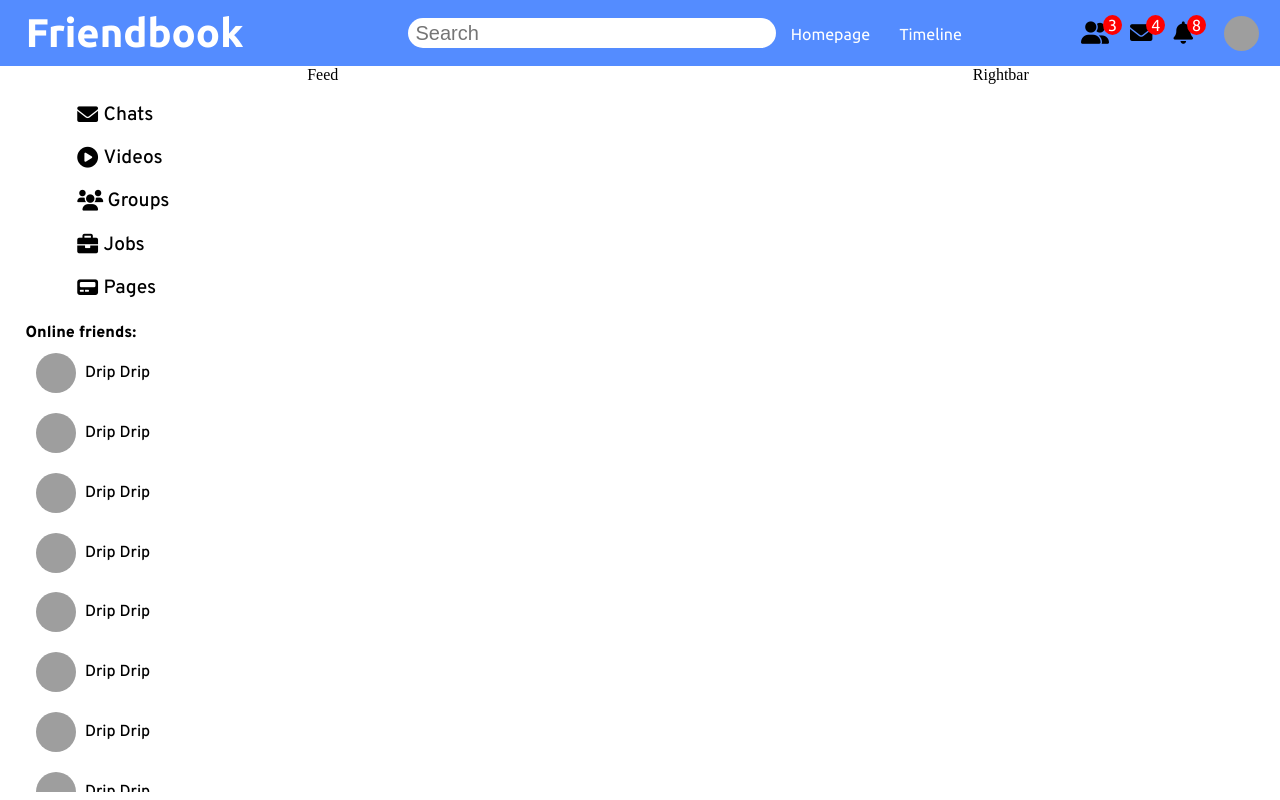
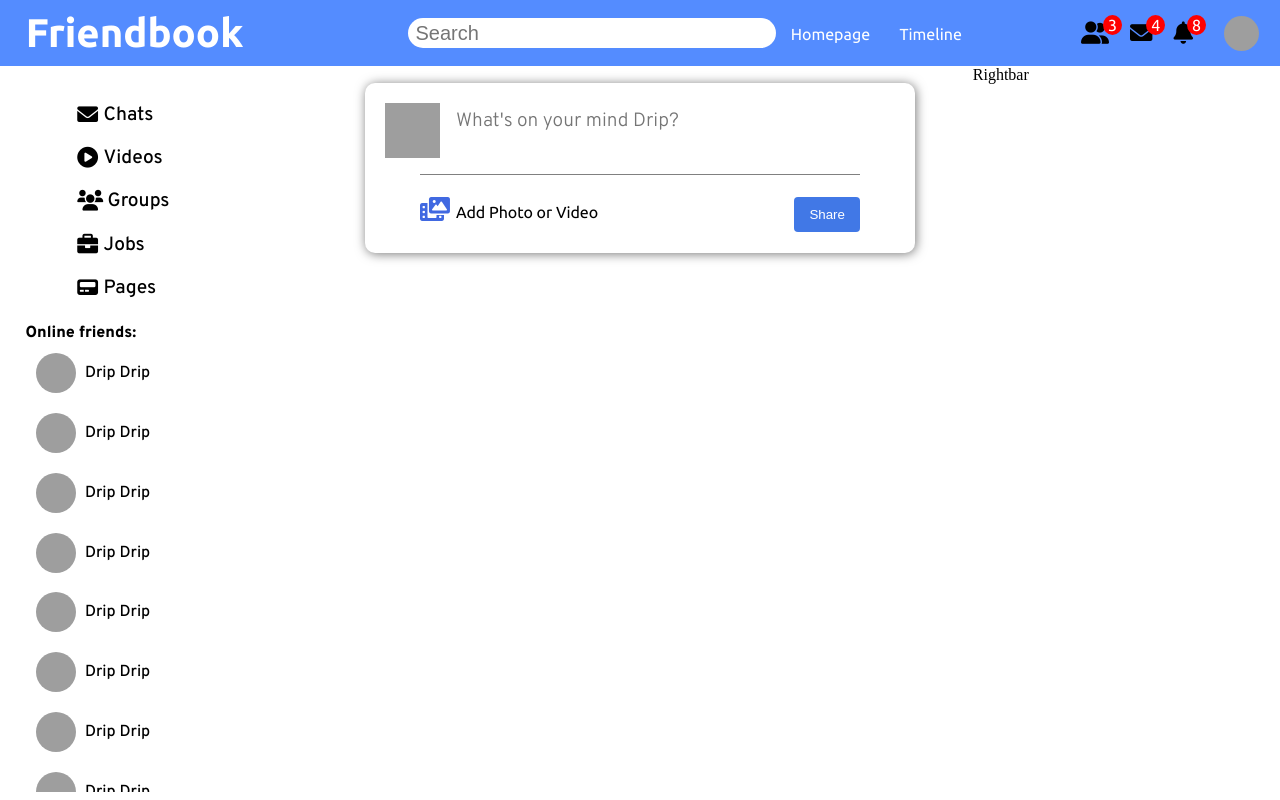
Before and after one commit to dragan0107/social-media-app, a React (Create React App) app in the folder client/: page / in a window 1280 px wide. Built offline with nearby package versions, Linux system fonts and the light colour scheme; grey boxes are pictures that could not be loaded.

Commit message:
updating components

```diff
--- a/client/package.json
+++ b/client/package.json
@@ -3,6 +3,10 @@
   "version": "0.1.0",
   "private": true,
   "dependencies": {
+    "@emotion/react": "^11.7.1",
+    "@emotion/styled": "^11.6.0",
+    "@mui/icons-material": "^5.2.5",
+    "@mui/material": "^5.2.7",
     "@testing-library/jest-dom": "^5.16.1",
     "@testing-library/react": "^12.1.2",
     "@testing-library/user-event": "^13.5.0",
--- a/client/src/Components/Feed/Feed.css
+++ b/client/src/Components/Feed/Feed.css
@@ -1,3 +1,11 @@
 .feed {
     flex: 6.5;
+
 }
+
+.feed-wrapper {
+    display: flex;
+    justify-content: center;
+    align-items: center;
+    width: 100%;
+}
--- a/client/src/Components/Feed/Feed.jsx
+++ b/client/src/Components/Feed/Feed.jsx
@@ -1,8 +1,15 @@
 import React from 'react';
+import SharePost from '../SharePost/SharePost';
 import './Feed.css';
 
 const Feed = () => {
-    return <div className="feed">Feed</div>;
+    return (
+        <div className="feed">
+            <div className="feed-wrapper">
+                <SharePost />
+            </div>
+        </div>
+    );
 };
 
 export default Feed;
--- /dev/null
+++ b/client/src/Components/SharePost/SharePost.css
@@ -0,0 +1,94 @@
+.share-wrapper {
+    display: flex;
+    width: 550px;
+    justify-content: center;
+    align-items: center;
+    flex-direction: column;
+    background-color: white;
+    -webkit-box-shadow: 1px 1px 11px 0px #787878;
+    box-shadow: 1px 1px 11px 0px #787878;
+    height: 170px;
+    border-radius: 10px;
+    font-family: 'Ubuntu', sans-serif;
+    margin: 3% 0 2% 0;
+}
+
+.share-top {
+    display: flex;
+    justify-content: start;
+    width: 100%;
+    padding: 0 20px;
+}
+
+
+.share-bottom {
+    display: flex;
+    justify-content: space-between;
+    width: 80%;
+    margin-top: 2%;
+
+}
+.separator-line {
+    height: .5px;
+    color: grey;
+    width: 80%;
+    margin: 2% 0;
+}
+
+.user-pfp {
+    width: 55px;
+    height: 55px;
+    object-fit: cover;
+}
+
+#media-input {
+    display: none;
+}
+
+.media-span {
+    margin-left: 6px;
+}
+
+#status-textbox {
+    outline: none;
+    /* border: .5px solid grey; */
+    border:none;
+    border-radius: 10px;
+    font-size: 1.2rem;
+    font-family: Overpass;
+    font-weight: 300;
+    padding: 6px;
+    margin-left: 10px;
+    resize: none;
+}
+
+.add-media label {
+    cursor: pointer;
+    font-size: .8rem;
+}
+
+.share-btn {
+    border:none;
+    padding: 10px 15px;
+    border-radius: 4px;
+    background-color: #4178e6;
+    color: white;
+    cursor: pointer;
+    transition: all .2s ease-in-out;
+
+}
+
+.share-btn:hover {
+    background-color: #0c2861d8;
+}
+
+
+.media-icon {
+    font-size: 1.5rem;
+    color: royalblue;
+    transition: all .2s ease-in-out;
+
+}
+.media-icon:hover {
+    color: rgb(23, 35, 71);
+}
--- /dev/null
+++ b/client/src/Components/SharePost/SharePost.jsx
@@ -0,0 +1,44 @@
+import React from 'react';
+import './SharePost.css';
+
+const SharePost = () => {
+    return (
+        <div className="share-post">
+            <div className="share-wrapper">
+                <div className="share-top">
+                    <img
+                        src="https://st3.depositphotos.com/15648834/17930/v/600/depositphotos_179308454-stock-illustration-unknown-person-silhouette-glasses-profile.jpg"
+                        alt=""
+                        className="user-pfp"
+                    />
+                    {/* <input
+                        type="text"
+                        placeholder="What's on your mind Drip?"
+                    /> */}
+                    <textarea
+                        name=""
+                        id="status-textbox"
+                        cols="50"
+                        rows="2"
+                        placeholder="What's on your mind Drip?"
+                        maxlength="280"
+                        autoFocus
+                    ></textarea>
+                </div>
+                <hr className="separator-line" />
+                <div className="share-bottom">
+                    <div className="add-media">
+                        <label htmlFor="media-input">
+                            <i className="media-icon fas fa-photo-video"></i>
+                        </label>
+                        <span className="media-span">Add Photo or Video</span>
+                        <input type="file" name="" id="media-input" />
+                    </div>
+                    <button className="share-btn">Share</button>
+                </div>
+            </div>
+        </div>
+    );
+};
+
+export default SharePost;
--- a/client/src/Components/Topbar/Topbar.css
+++ b/client/src/Components/Topbar/Topbar.css
@@ -86,4 +86,5 @@
     border-radius: 20px;
     margin-left: 10%;
     cursor: pointer;
+    object-fit: cover;
 }
```
Also changed, not shown: 1 other file (tests, documents, lock files or other folders).
